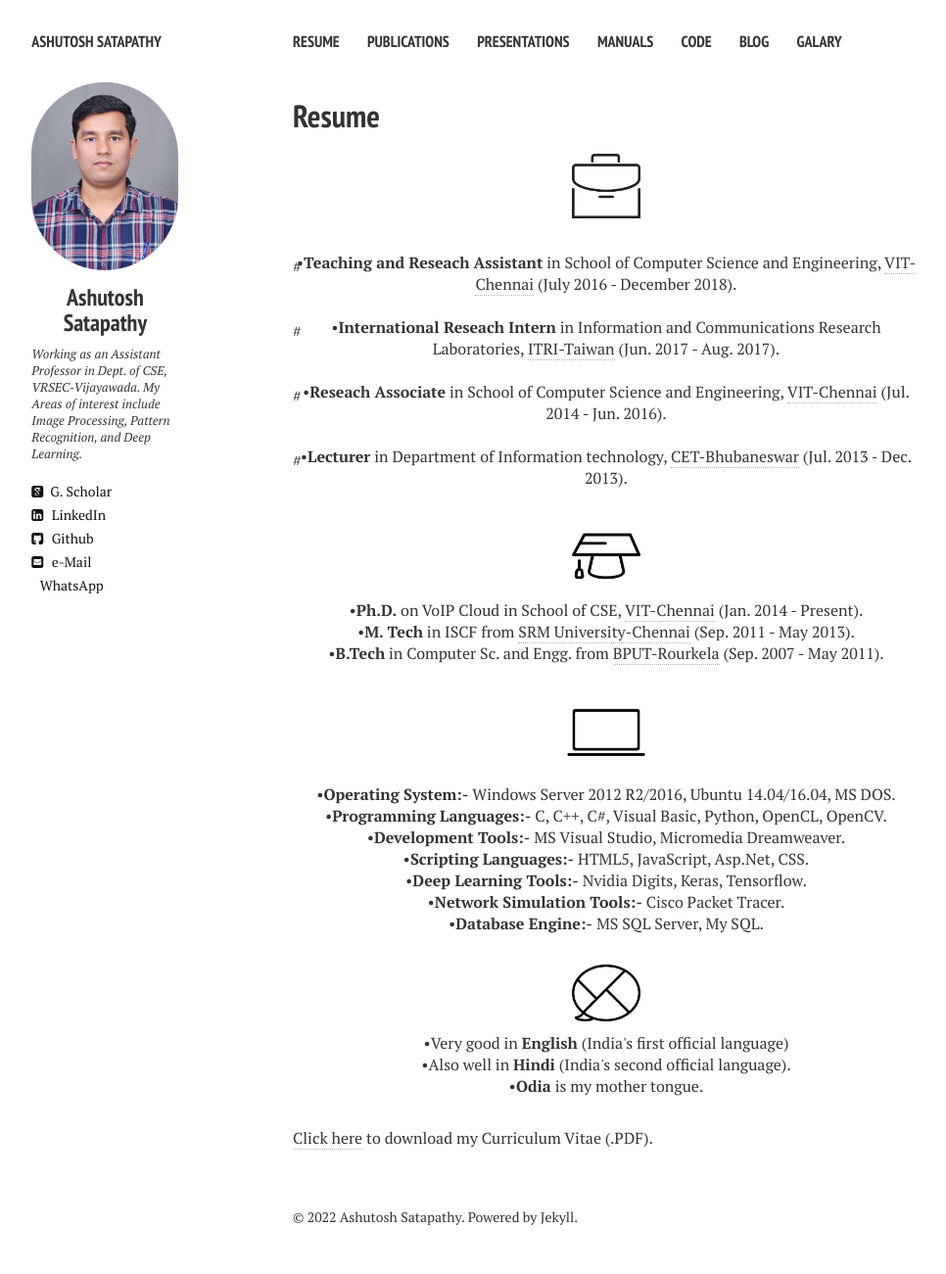
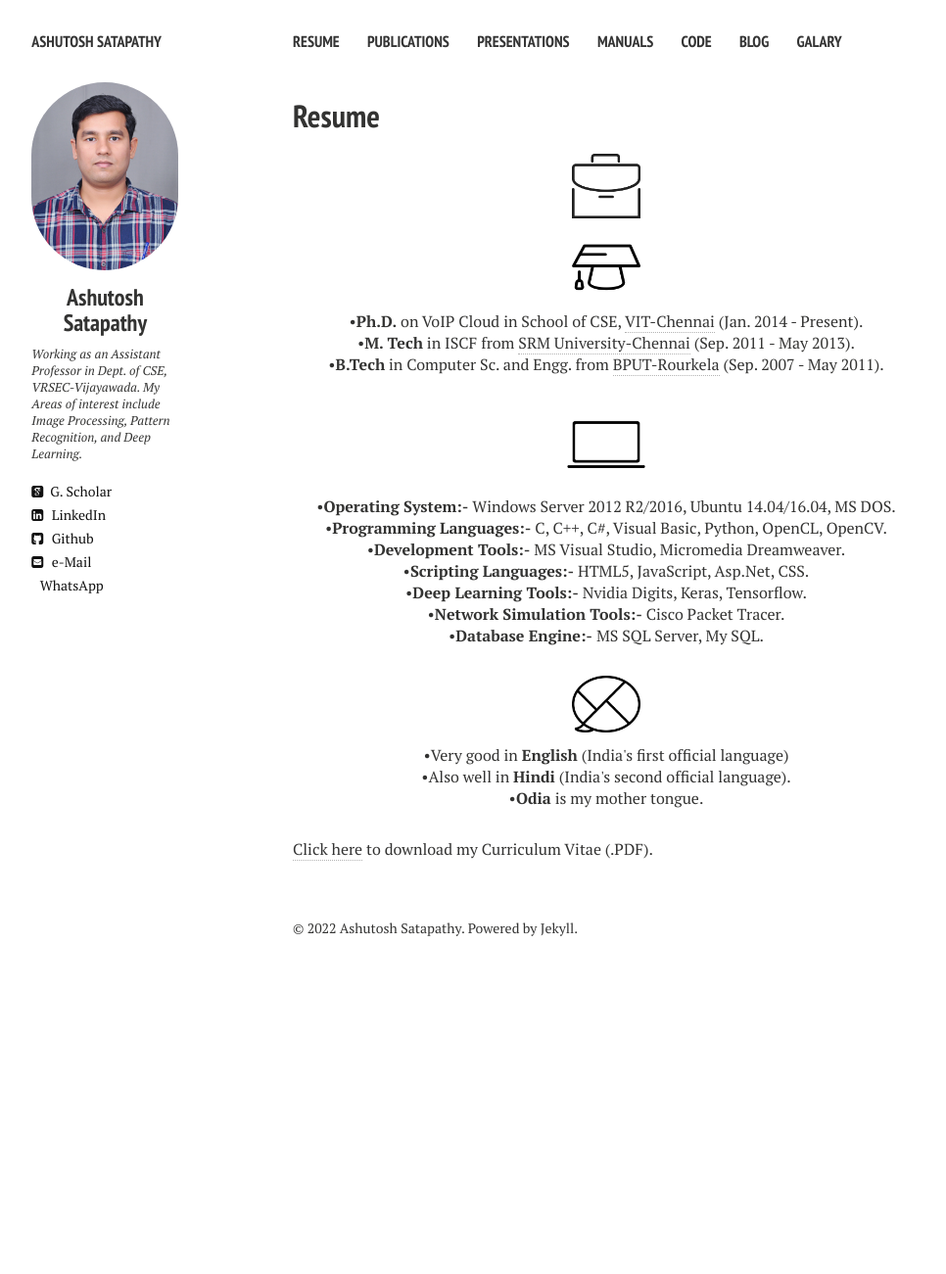
Before and after one commit to ashutoshsatapathy1990/ashutoshsatapathy1990.github.io, a Jekyll site: the page built from cv.md, in a window 1280 px wide. Shown: the whole page at 98% size, without its empty margins (21-987 px from the left). Built offline with Jekyll 4.4.1, drawn with Linux system fonts in a browser that asks for light colours; nearby versions of some CDN libraries; after the commit the page ends 1006 px from its top, so only the background shows below that.

Commit message:
Update cv.html

```diff
--- a/_layouts/cv.html
+++ b/_layouts/cv.html
@@ -45,10 +45,6 @@
     <h1>{{ page.title }}</h1>
     <div class="article-wrap">
     <p align="center" class=bottom-small><img src="{{ site.url }}/images/CV/business.png" alt="Work Experience" width="70" height="70"></p>
-    #<p align="center">&#8226<strong>Teaching and Reseach Assistant</strong> in School of Computer Science and Engineering, <a href="http://chennai.vit.ac.in/" target="_blank">VIT-Chennai</a> (July 2016 - December 2018).</p>
-    #<p align="center">&#8226<strong>International Reseach Intern</strong> in Information and Communications Research Laboratories, <a href="https://www.itri.org.tw/" target="_blank">ITRI-Taiwan</a> (Jun. 2017 - Aug. 2017).</p>
-    #<p align="center">&#8226<strong>Reseach Associate</strong> in School of Computer Science and Engineering, <a href="http://chennai.vit.ac.in/" target="_blank">VIT-Chennai</a> (Jul. 2014 - Jun. 2016).</p>
-    #<p align="center" class="bottom-three">&#8226<strong>Lecturer</strong> in Department of Information technology, <a href="https://www.cet.edu.in/" target="_blank">CET-Bhubaneswar</a> (Jul. 2013 - Dec. 2013).</p>
 
     <p align="center" class=bottom-small><img src="{{ site.url }}/images/CV/study2.png" alt="Education" width="70" height="70"></p>
     <p align="center">&#8226<strong>Ph.D.</strong> on VoIP Cloud in School of CSE, <a href="http://chennai.vit.ac.in/" target="_blank">VIT-Chennai</a> (Jan. 2014 - Present).</p>
```
